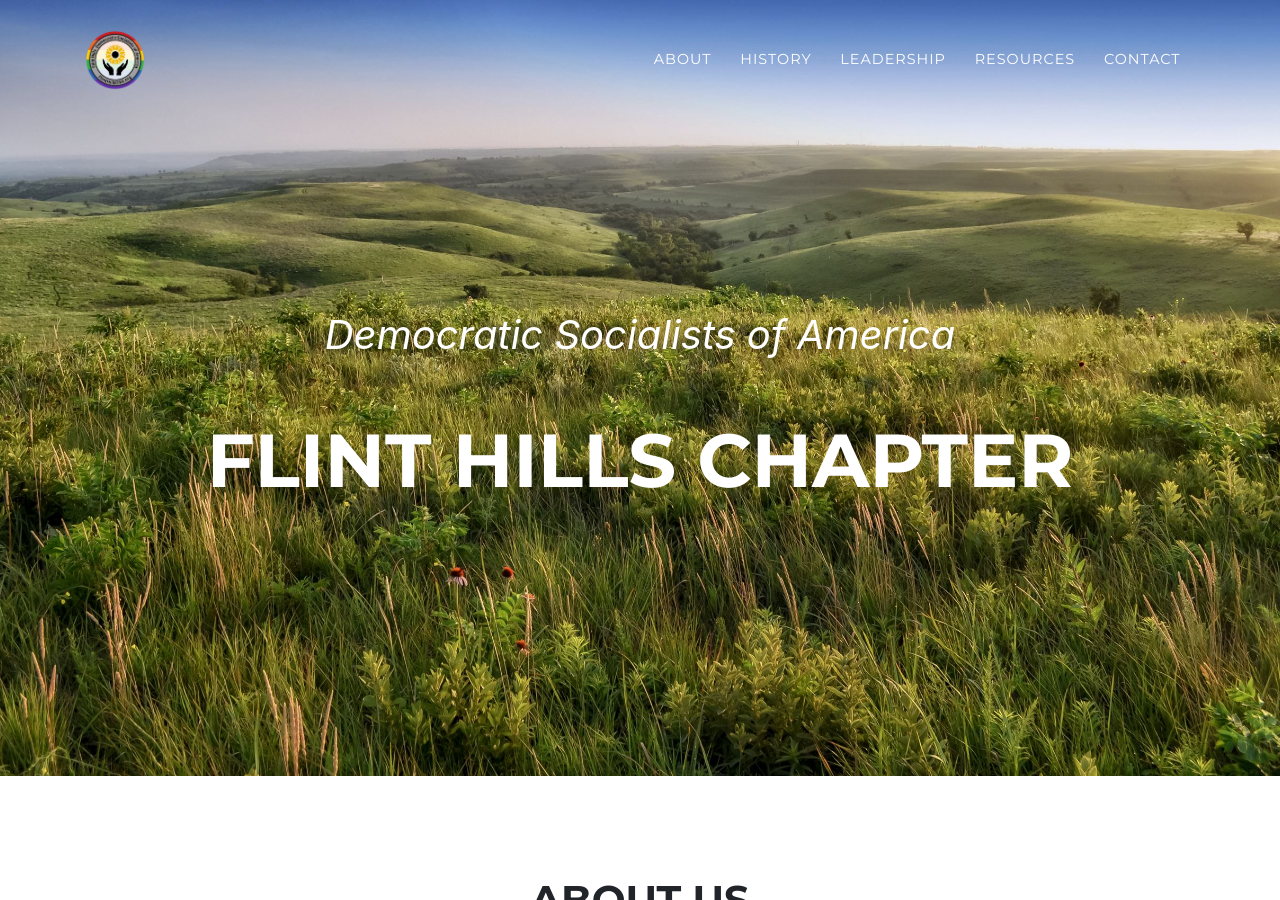
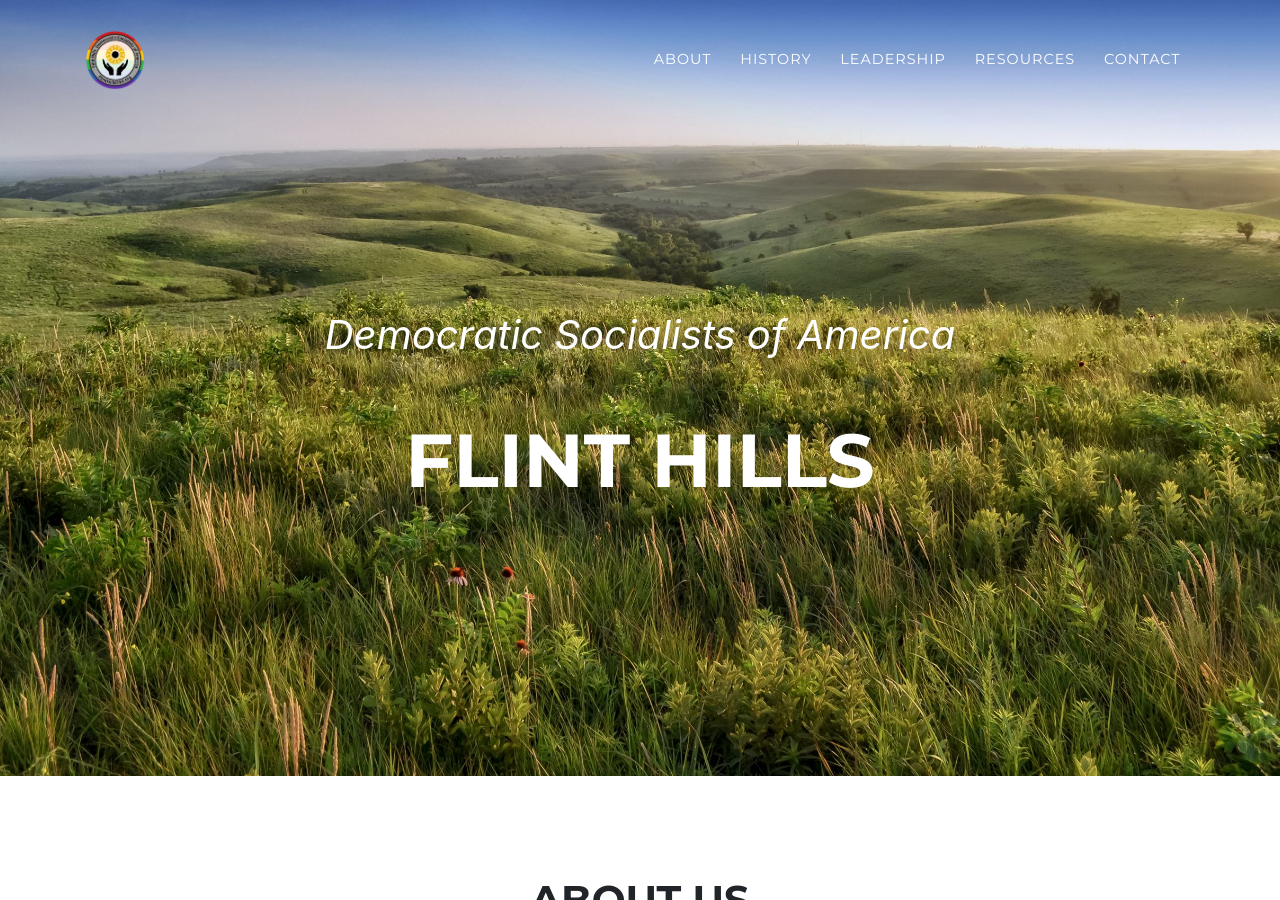
Before and after one commit to flinthillsdsa/website, a Jekyll site: the page built from index.md, in a window 1280 px wide and 900 px high. Built offline with Jekyll 4.4.1, drawn with Linux system fonts in a browser that asks for light colours; some web fonts are replaced.

Commit message:
Update sitetext.yml

```diff
--- a/_data/sitetext.yml
+++ b/_data/sitetext.yml
@@ -12,7 +12,7 @@
 en: &DEFAULT_EN
   header:
     title: Democratic Socialists of America
-    text: Flint Hills Chapter
+    text: Flint Hills
 
 
   services:
```
